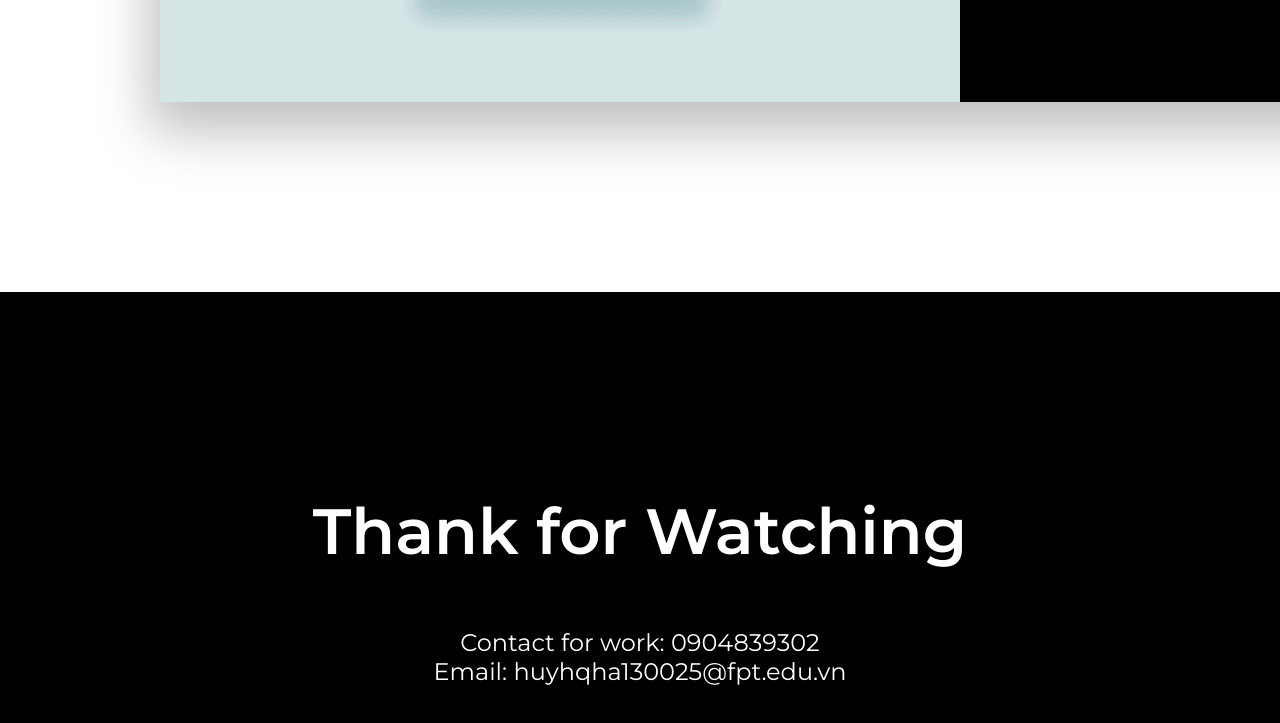
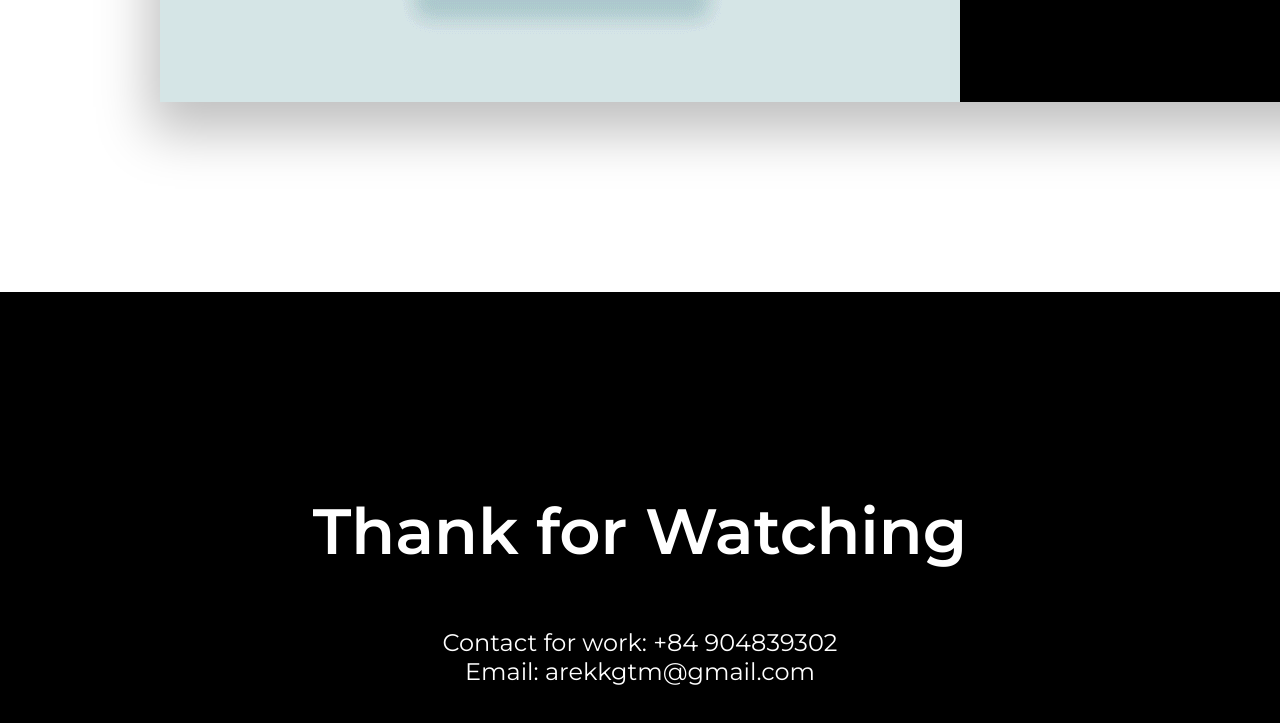
Before and after one commit to ArekkGtm/Portfolio, a plain HTML site: page index.html in a window 1280 px wide. Shown: the part 8368-9091 px from the top of the page. Drawn offline with Linux system fonts and the light colour scheme.

Commit message:
index.html

```diff
--- a/index.html
+++ b/index.html
@@ -93,8 +93,8 @@
         <p class="text-center">
             <span>Thank for Watching</span>
             <br><br><br>
-            Contact for work: 0904839302<br>
-            Email: huyhqha130025@fpt.edu.vn
+            Contact for work: +84 904839302<br>
+            Email: arekkgtm@gmail.com
         </p>
     </footer>
     <script src="./lib/bootstrap/js/bootstrap.bundle.min.js"></script>
```
